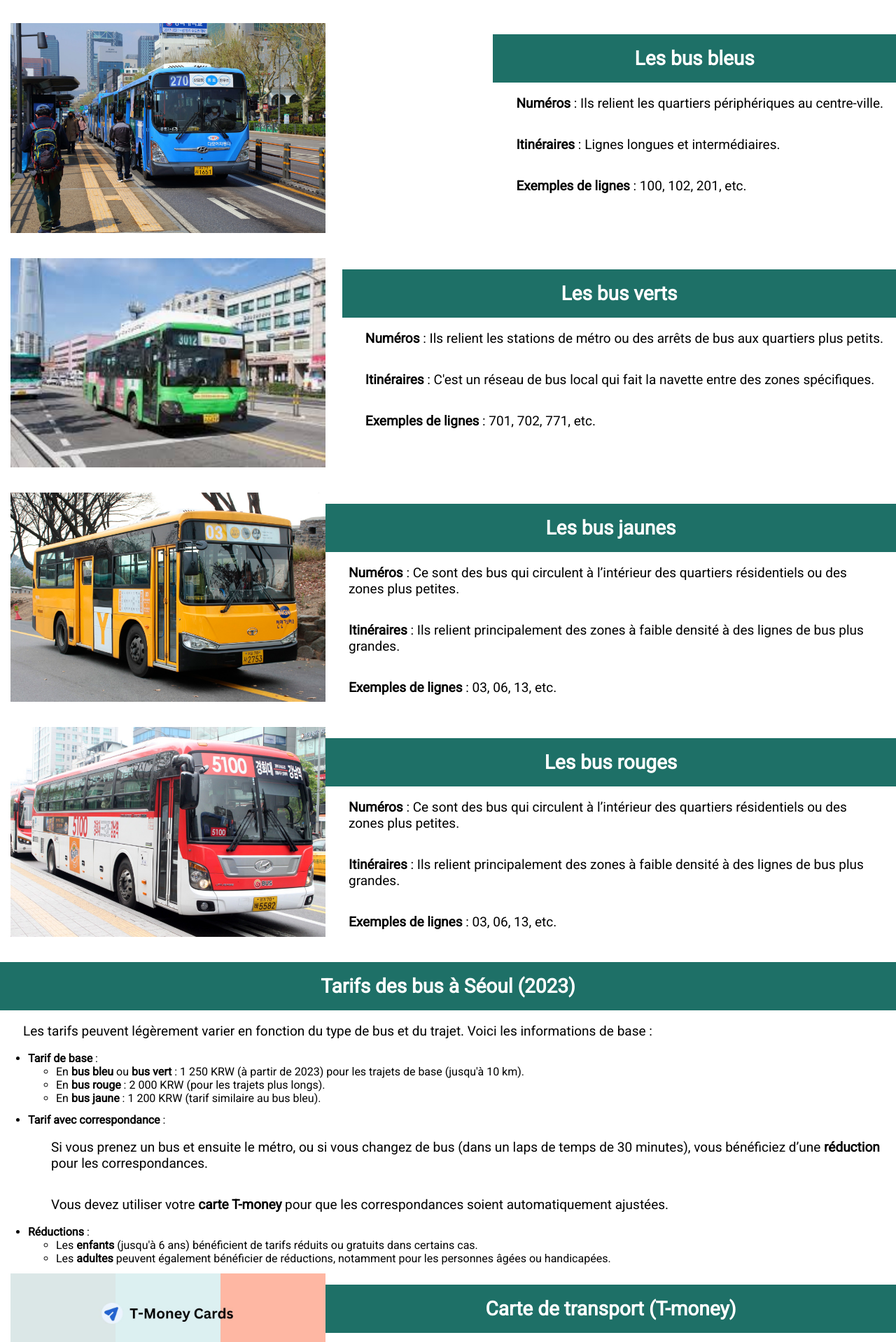
After one commit to RemyChalendard/TravelinSeoul, a PHP site: page /ligneDeBus.html in a window 1280 px wide. The commit adds this page. Shown: the part 786-2704 px from the top of the page at 70% size. Run offline with PHP 8.4, Linux system fonts and the light colour scheme.

Commit message:
ligneDeBus

```diff
--- a/Accueil.html
+++ b/Accueil.html
@@ -19,7 +19,7 @@
     <a href="Activités.html">ACTIVITIES</a>
     <a href="Quartiers.html">DISTRICTS</a>
     <a href="Hangeul.html">HANGEUL</a>
-    <a href="services.html">SERVICES</a>
+    <a href="ligneDeBus.html">LIGNES DE BUS</a>
     <a href="contact.html">CONTACT</a>
   </nav>
 </header>
--- a/Activités.html
+++ b/Activités.html
@@ -20,7 +20,7 @@
         <a href="Activités.html">ACTIVITIES</a>
         <a href="Quartiers.html">DISTRICTS</a>
         <a href="Hangeul.html">HANGEUL</a>
-        <a href="services.html">SERVICES</a>
+        <a href="ligneDeBus.html">LIGNES DE BUS</a>
         <a href="contact.html">CONTACT</a>
     </nav>
 </header>
--- a/Foods.html
+++ b/Foods.html
@@ -21,7 +21,7 @@
     <a href="Activités.html">ACTIVITIES</a>
     <a href="Quartiers.html">DISTRICTS</a>
     <a href="Hangeul.html">HANGEUL</a>
-    <a href="services.html">SERVICES</a>
+    <a href="ligneDeBus.html">LIGNES DE BUS</a>
     <a href="contact.html">CONTACT</a>
   </nav>
 </header>
--- a/Hangeul.html
+++ b/Hangeul.html
@@ -21,7 +21,7 @@
     <a href="Activités.html">ACTIVITIES</a>
     <a href="Quartiers.html">DISTRICTS</a>
     <a href="Hangeul.html">HANGEUL</a>
-    <a href="services.html">SERVICES</a>
+    <a href="ligneDeBus.html">LIGNES DE BUS</a>
     <a href="contact.html">CONTACT</a>
     </nav>
   </header>
--- a/Quartiers.html
+++ b/Quartiers.html
@@ -19,7 +19,7 @@
     <a href="Activités.html">ACTIVITIES</a>
     <a href="Quartiers.html">DISTRICTS</a>
     <a href="Hangeul.html">HANGEUL</a>
-    <a href="services.html">SERVICES</a>
+    <a href="ligneDeBus.html">LIGNES DE BUS</a>
     <a href="contact.html">CONTACT</a>
         </nav>
     </header>
--- a/contact.html
+++ b/contact.html
@@ -19,7 +19,7 @@
         <a href="Activités.html">ACTIVITIES</a>
         <a href="Quartiers.html">DISTRICTS</a>
         <a href="Hangeul.html">HANGEUL</a>
-        <a href="services.html">SERVICES</a>
+        <a href="ligneDeBus.html">LIGNES DE BUS</a>
         <a href="contact.html">CONTACT</a>
     </nav>
 </header>
--- /dev/null
+++ b/ligneDeBus.html
@@ -0,0 +1,203 @@
+<!doctype html>
+<html lang="fr">
+    <head>
+        <meta charset="UTF-8">
+        <meta name="viewport" content="width=device-width, initial-scale=1.0">
+        <link href="https://fonts.googleapis.com/css2?family=Roboto&display=swap" rel="stylesheet">
+        <link rel="stylesheet" href="styles.css">
+        <title>Travel In Seoul</title>
+    </head>
+    <body>
+        <header>
+            <h1>TRAVEL IN SEOUL</h1>
+            <nav>
+                <a href="Accueil.html">HOME</a>
+                <a href="news.html">NEWS</a>
+                <a href="Foods.html">FOODS</a>
+                <a href="Activités.html">ACTIVITIES</a>
+                <a href="Quartiers.html">DISTRICTS</a>
+                <a href="Hangeul.html">HANGEUL</a>
+                <a href="ligneDeBus.html">LIGNES DE BUS</a>
+                <a href="contact.html">CONTACT</a>
+            </nav>
+        </header>
+        <main>
+            <h3>La Gastronomie</h3>
+            <div class="d-flex fd-row jc-c g-16">
+                <div class="f-1-1-300">
+                    <img src="https://images.unsplash.com/photo-1761303506087-9788d0a98e87?ixlib=rb-4.1.0&ixid=M3wxMjA3fDB8MHxwaG90by1wYWdlfHx8fGVufDB8fHx8fA%3D%3D&auto=format&fit=crop&q=80&w=870" width="450" alt="La Gastronomie">
+                </div>
+                <div class="text">
+                    <h2>Les différentes lignes de bus</h2>
+                    <p>
+                        À Séoul, le système de transport public comprend des bus, le métro et des taxis. Les bus sont divisés en
+          différentes catégories en fonction de leur destination et de leur fréquence. Voici les principaux types de bus
+          et un aperçu de leurs tarifs.
+                    </p>
+                </div>
+            </div>
+            <div class="d-flex fd-row jc-c g-16">
+                <div class="f-1-1-300">
+                    <img src="images/shutterstock2317748593.webp" width="450" alt="Bus bleus">
+                </div>
+
+                <div class="text">
+                    <h2>Les bus bleus</h2>
+                    <p>
+                        <strong>Numéros</strong>
+                        : Ils relient les quartiers périphériques au centre-ville.
+                    </p>
+                    <p>
+                        <strong>Itinéraires</strong> : Lignes longues et intermédiaires.
+                    </p>
+                    <p>
+                        <strong>Exemples de lignes</strong> : 100, 102, 201, etc.
+                    </p>
+                </div>
+            </div>
+
+            <div class="d-flex fd-row jc-c g-16">
+                <div class="f-1-1-300">
+                    <img src="images/images.webp" width="450" alt="Bus verts">
+                </div>
+                <div class="text">
+                    <h2>Les bus verts</h2>
+                    <p>
+                        <strong>Numéros</strong>
+                        : Ils relient les stations de métro ou des arrêts de bus aux quartiers plus petits.
+                    </p>
+                    <p>
+                        <strong>Itinéraires</strong>
+                        : C'est un réseau de bus local qui fait la navette entre des zones spécifiques.
+                    </p>
+                    <p>
+                        <strong>Exemples de lignes</strong>
+                        : 701, 702, 771, etc.
+                    </p>
+                </div>
+            </div>
+
+            <div class="d-flex fd-row jc-c g-16">
+                <div class="f-1-1-300">
+                    <img src="images/Seoul_Bus_Route_03.webp" width="450" alt="Bus jaunes">
+                </div>
+                <div class="text">
+                    <h2>Les bus jaunes</h2>
+                    <p>
+                        <strong>Numéros</strong> : Ce sont des bus qui circulent à l’intérieur des quartiers résidentiels ou des zones plus petites.
+                    </p>
+                    <p>
+                        <strong>Itinéraires</strong> : Ils relient principalement des zones à faible densité à des lignes de bus plus grandes.
+                    </p>
+                    <p>
+                        <strong>Exemples de lignes</strong> : 03, 06, 13, etc.
+                    </p>
+                </div>
+            </div>
+
+            <div class="d-flex fd-row jc-c g-16">
+                <div class="f-1-1-300">
+                    <img src="images/16ec55-2.webp" width="450" alt="Bus rouge">
+                </div>
+                <div class="text">
+                    <h2>Les bus rouges</h2>
+                    <p>
+                        <strong>Numéros</strong> : Ce sont des bus qui circulent à l’intérieur des quartiers résidentiels ou des zones plus petites.
+                    </p>
+                    <p>
+                        <strong>Itinéraires</strong> : Ils relient principalement des zones à faible densité à des lignes de bus plus grandes.
+                    </p>
+                    <p>
+                        <strong>Exemples de lignes</strong> : 03, 06, 13, etc.
+                    </p>
+                </div>
+            </div>
+
+            <h2>Tarifs des bus à Séoul (2023)</h2>
+            <p>Les tarifs peuvent légèrement varier en fonction du type de bus et du trajet. Voici les informations de base :</p>
+            <ul>
+                <li>
+                    <strong>Tarif de base</strong>
+                    :
+                    <ul>
+                        <li>En
+                            <strong>bus bleu</strong> ou
+                            <strong>bus vert</strong> : 1 250 KRW (à partir de 2023) pour les trajets de base (jusqu'à 10 km).
+                        </li>
+                        <li>En
+                            <strong>bus rouge</strong> : 2 000 KRW (pour les trajets plus longs).
+                        </li>
+                        <li>En
+                            <strong>bus jaune</strong> : 1 200 KRW (tarif similaire au bus bleu).
+                        </li>
+                    </ul>
+                </li>
+                <li>
+                    <strong>Tarif avec correspondance</strong>
+                    :
+                    <p>Si vous prenez un bus et ensuite le métro, ou si vous changez de bus (dans un laps de temps de 30 minutes), vous bénéficiez d’une
+                        <strong>réduction</strong> pour les correspondances.
+                    </p>
+                    <p>Vous devez utiliser votre
+                        <strong>carte T-money</strong> pour que les correspondances soient automatiquement ajustées.
+                    </p>
+                </li>
+                <li>
+                    <strong>Réductions</strong>
+                    :
+                    <ul>
+                        <li>Les
+                            <strong>enfants</strong> (jusqu'à 6 ans) bénéficient de tarifs réduits ou gratuits dans certains cas.
+                        </li>
+                        <li>Les
+                            <strong>adultes</strong> peuvent également bénéficier de réductions, notamment pour les personnes âgées ou handicapées.
+                        </li>
+                    </ul>
+                </li>
+            </ul>
+
+
+           <div class="d-flex fd-row jc-c g-16">
+                <div class="f-1-1-300">
+                    <img src="images/tmoney.webp" width="450" alt="Tmoney Card">
+                </div>
+                <div class="text">
+                    <h2>Carte de transport (T-money)</h2>
+                 <p>La carte
+                <strong>T-money</strong> est le moyen le plus pratique pour utiliser les transports en commun à Séoul (bus, métro et même les taxis). Vous pouvez charger de l’argent dessus et l’utiliser pour payer directement dans le bus ou le métro. Le tarif est déduit automatiquement selon la distance parcourue.
+            </p>
+                </div>
+            </div>
+
+
+
+
+
+
+
+
+        </main>
+        <footer>
+            <h5>CONTACTEZ-NOUS</h5>
+            <section id="logo">
+                <a href="https://facebook.com/seoulcitykorea">
+                    <img
+                        src="https://cdn-icons-png.flaticon.com/128/1384/1384005.png"
+                        width="50"
+                        height="50"
+                        alt="Facebook"
+                    >
+                </a>
+                <a href="https://www.instagram.com/seoulcity?igsh=MXBmaXN4eGx5eiQ3aQ==">
+                    <img
+                        src="https://cdn-icons-png.flaticon.com/128/1384/1384015.png"
+                        width="50"
+                        height="50"
+                        alt="Instagram"
+                    >
+                </a>
+                <h5>Un projet de : Chalendard Rémy</h5>
+            </section>
+        </footer>
+    </body>
+</html>
--- a/news.html
+++ b/news.html
@@ -20,7 +20,7 @@
     <a href="Activités.html">ACTIVITIES</a>
     <a href="Quartiers.html">DISTRICTS</a>
     <a href="Hangeul.html">HANGEUL</a>
-    <a href="services.html">SERVICES</a>
+    <a href="ligneDeBus.html">LIGNES DE BUS</a>
     <a href="contact.html">CONTACT</a>
     </nav>
   </header>
--- a/styles.css
+++ b/styles.css
@@ -83,9 +83,6 @@ h4 {
   font-weight: bold;
 
 }
-
-
-
 
 
 p {
@@ -185,6 +182,9 @@ h6 {
   color:#F0CAB9;
 }
 
+ul {
+  margin-bottom:12px;
+}
 
 
 /* Tableau Hangeul */
```
Also changed, not shown: services.html (deleted, +0 -64 lines), images/16ec55-2.webp (added), images/Seoul_Bus_Route_03.webp (added), images/images.webp (added), images/seoul_blue_bus_mainline_bus.jpg (added), images/shutterstock2317748593.webp (added), images/tmoney.webp (added).
